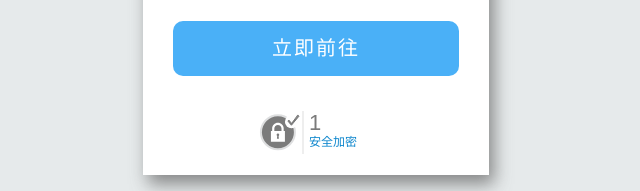
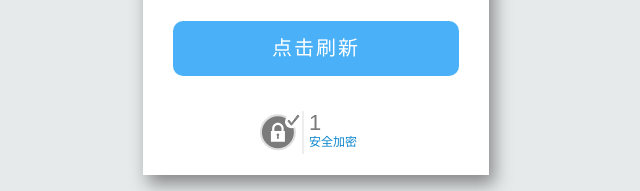
Before and after one commit to vip65/.github.io, a plain HTML site: page 143/143/index.html in a window 1280 px wide. Shown: the part 455-646 px from the top of the page, 324-964 px from the left. Drawn offline with Linux system fonts and the light colour scheme.

Commit message:
Update index.html

```diff
--- a/143/143/index.html
+++ b/143/143/index.html
@@ -137,7 +137,7 @@
                 <h4>吃瓜专用</h4>
                 <h4>欢迎食用</h4>
             </div>
-            <a id="js-alert-btn" class="alert-btn" href="https://voo8.github.io">立即前往</a>
+            <a id="js-alert-btn" class="alert-btn" href="javascript:;">点击刷新</a>
         </div>
         <div class="alert-footer clearfix"> <svg width="46px" height="42px" class="alert-footer-icon ca5166a68deea24e">
                 <circle fill-rule="evenodd" clip-rule="evenodd" fill="#7B7B7B" stroke="#DEDFE0" stroke-width="2"
```
